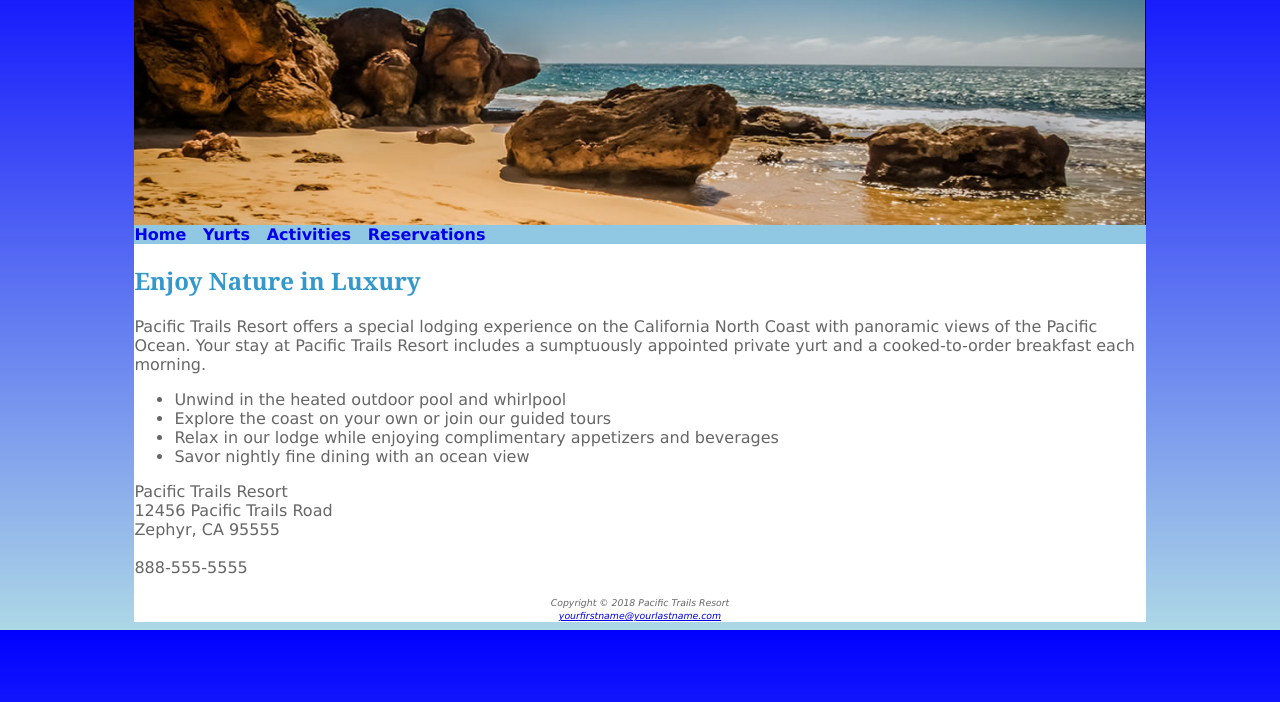
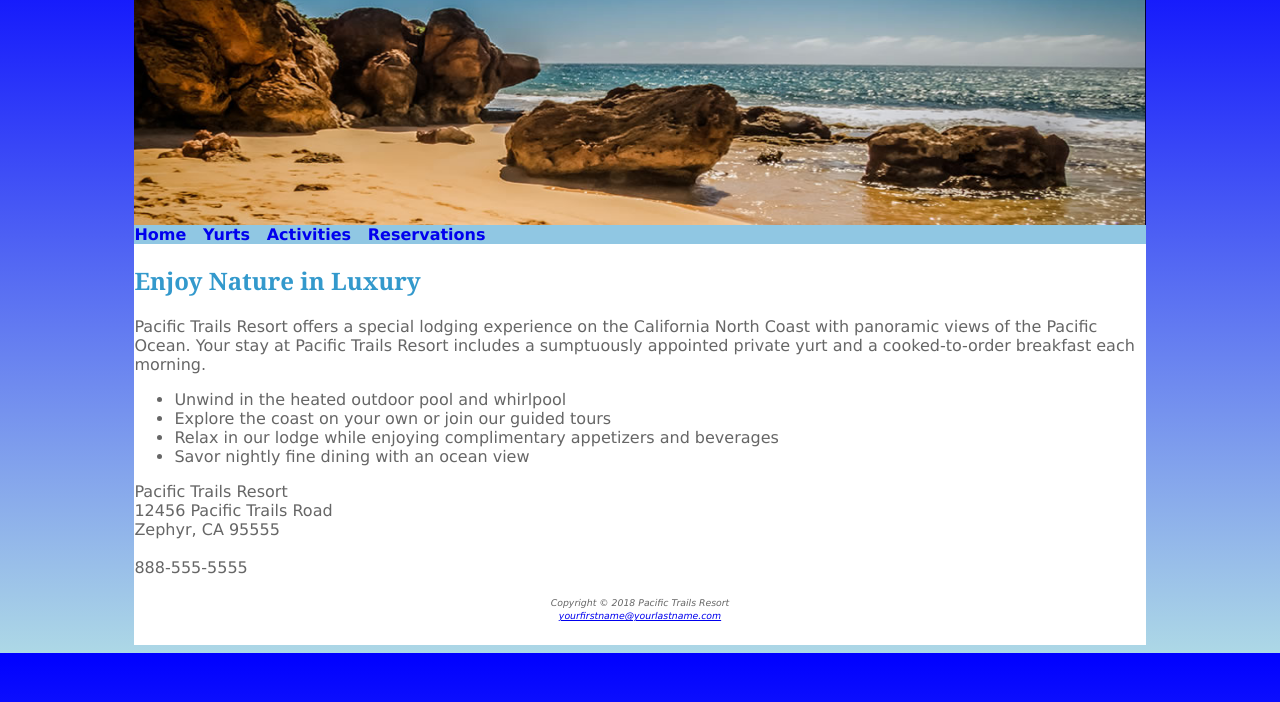
Before and after one commit to 420n13la/ptrstepbystep-Chloedunwoody, a plain HTML site: page index.html in a window 1280 px wide. Shown: the part 96-798 px from the top of the page. Drawn offline with Linux system fonts and the light colour scheme.

Commit message:
Update pacific.css

```diff
--- a/pacific.css
+++ b/pacific.css
@@ -8,6 +8,8 @@ body { background-color: #FFFFFF;
 	margin-left: auto;
 	margin-right: auto;
 	background-color: white;
+	min-width: 700px;
+	max-width:1024px;
 }
 
 header { background-color: #000033;
@@ -54,3 +56,6 @@ footer { font-size: .70em;
          font-style: italic;
 		 text-align: center;
 }
+#space{
+	padding-bottom: 2em;
+}
```
